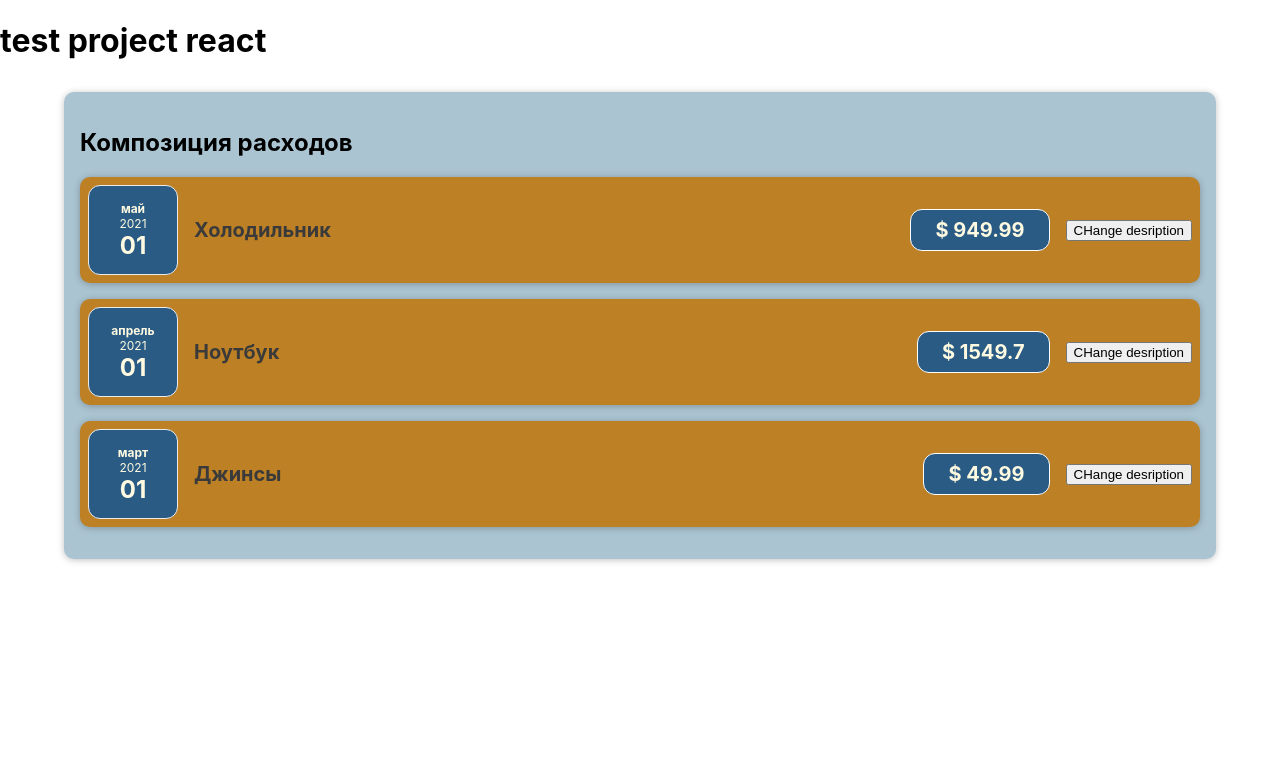
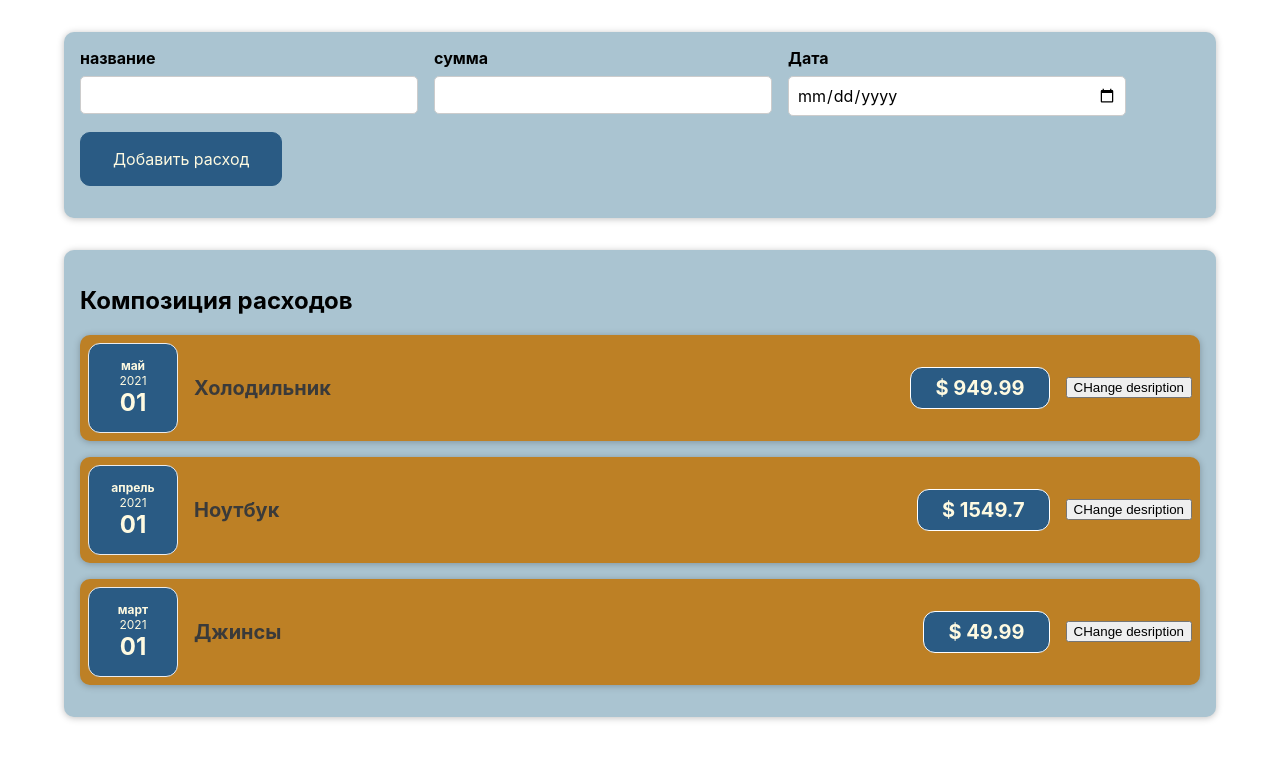
Before and after one commit to vlad-004/react_test_app, a React (Create React App) app: page / in a window 1280 px wide. Shown: the top 760 px of the page. Built offline with nearby package versions, Linux system fonts and the light colour scheme.

Commit message:
добавил форму для добавления новых расходов но не сделал сохранение вводимых данных

```diff
--- a/src/App.js
+++ b/src/App.js
@@ -1,4 +1,5 @@
 import Costs from "./components/Costs/Costs";
+import NewCost from "./components/NewCost/NewCost";
 
 // в старых версиях приложений реакт надо было в каждом jsx файле исмпортить реакт - сейчас не нужно
 import React from "react";
@@ -34,7 +35,7 @@ function App() {
 
   return (
     <div>
-      <h1>test project react</h1>
+      <NewCost/>
       <Costs costs={costs} />
     </div>
   );
--- /dev/null
+++ b/src/components/NewCost/CostForm.css
@@ -0,0 +1,26 @@
+.new-cost__controls {
+    display: flex;
+    flex-wrap: wrap;
+    gap: 1rem;
+    margin-bottom: 1rem;
+    text-align: left;
+}
+
+.new-cost__control label {
+    font-weight: bold;
+    margin-bottom: 0.5rem;
+    display: block;
+}
+
+.new-cost__control input {
+    font: inherit;
+    padding: 0.5rem;
+    border-radius: 5px;
+    border: 1px solid #ccc;
+    width: 20rem;
+    max-width: 100%;
+}
+
+.new-cost__actions {
+    text-align: left;
+}
--- /dev/null
+++ b/src/components/NewCost/CostForm.js
@@ -0,0 +1,26 @@
+import './CostForm.css';
+
+const CostForm = () => {
+    return <form>
+        <div className="new-cost__controls">
+            <div className='new-cost__control'>
+                <label> название </label>
+                <input type="text"/>
+            </div>
+            <div className='new-cost__control'>
+                <label> сумма </label>
+                <input type="number" min='0.01' step='0.01'/>
+            </div>
+            <div className='new-cost__control'>
+                <label> Дата </label>
+                <input type="date" min='2019-01-01' step='2023-12-31'/>
+            </div>
+
+            <div className='new-cost__actions'>
+                <button type='submit'>Добавить расход</button>
+            </div>
+        </div>
+    </form>
+}
+
+export default CostForm;
--- /dev/null
+++ b/src/components/NewCost/NewCost.css
@@ -0,0 +1,27 @@
+.new-cost {
+    background-color: #aac4d1;
+    padding: 1rem;
+    margin: 2rem auto;
+    width: 70rem;
+    max-width: 95%;
+    border-radius: 10px;
+    text-align: center;
+    box-shadow: 0 1px 7px rgba(0, 0, 0, 0.25);
+}
+
+.new-cost button {
+    font: inherit;
+    cursor: pointer;
+    padding: 1rem 2rem;
+    border: 1px solid #2a5b84;
+    background-color: #2a5b84;
+    color: #fefae1;
+    border-radius: 10px;
+    margin-right: 3px;
+}
+
+.new-cost button:hover,
+.new-cost button:active {
+    background-color: #2a5c84b2;
+    border-color: #2a5c84b2;
+}
--- /dev/null
+++ b/src/components/NewCost/NewCost.js
@@ -0,0 +1,10 @@
+import CostForm from "./CostForm";
+import './NewCost.css';
+
+const NewCost = () => {
+    return <div className='new-cost'>
+        <CostForm/>
+    </div>
+}
+
+export default NewCost;
```
